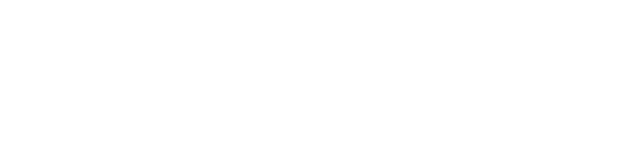
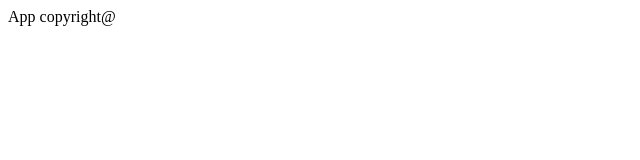
Before and after one commit to mansovanna/learning-git, a plain HTML site: page index.html in a window 1280 px wide. Shown: the whole page, without its empty margins (0-640 px from the left). Drawn offline with Linux system fonts and the light colour scheme.

Commit message:
I have footer

```diff
--- a/index.html
+++ b/index.html
@@ -7,5 +7,11 @@
 </head>
 <body>
 
+
+    <!-- Block Footer of App -->
+     <footer>
+        <div>App copyright@</div>
+     </footer>
+     <!-- End Footer of App -->
 </body>
 </html>
```
